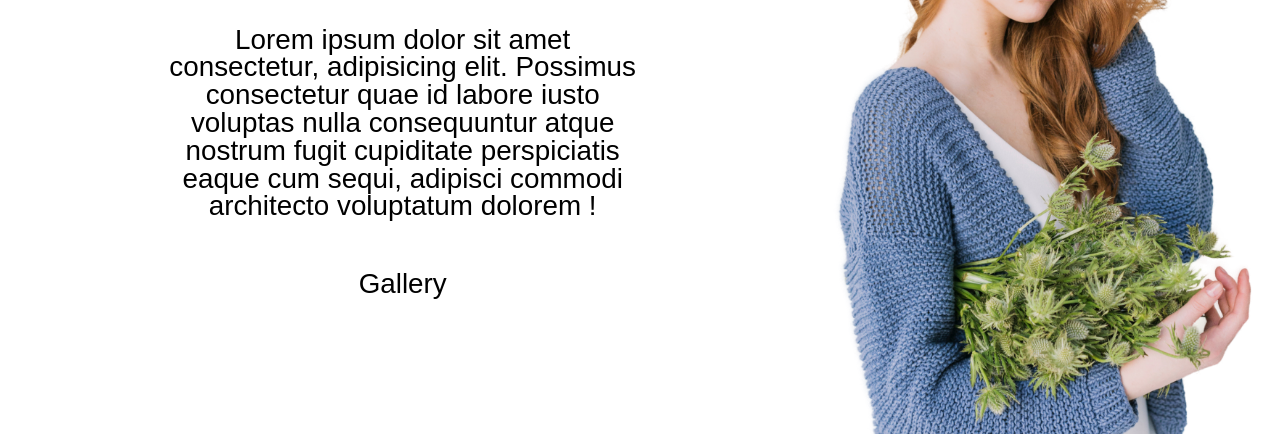
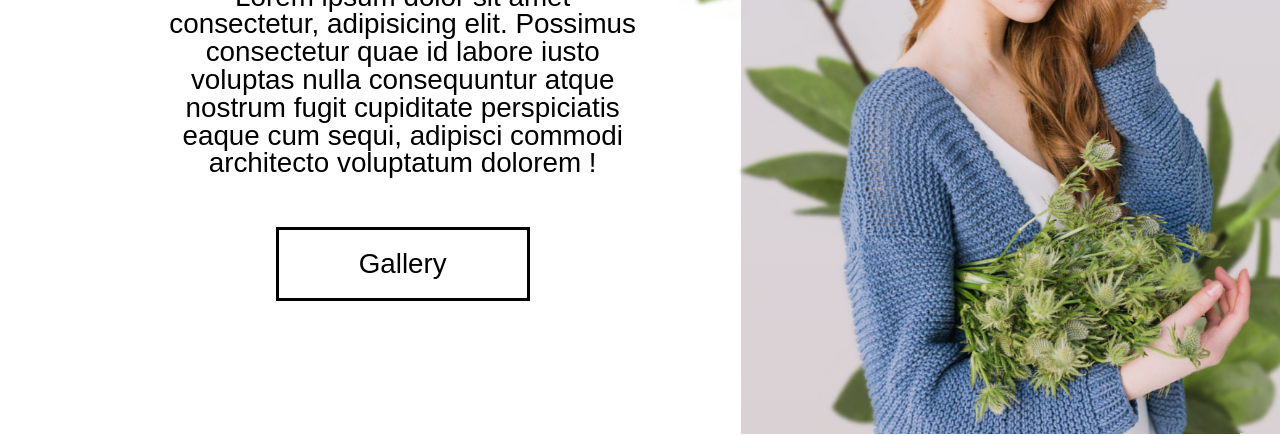
Before and after one commit to renemorales/Elena-Joy-Photographer, a plain HTML site: page index.html in a window 1280 px wide. Shown: the part 406-842 px from the top of the page. Drawn offline with Linux system fonts and the light colour scheme.

Commit message:
creating a plant animation

```diff
--- a/css/stylesheet.css
+++ b/css/stylesheet.css
@@ -73,6 +73,7 @@ a {
 
 body {
   font-family: 'Ruth1', sans-serif;
+  animation: opening 1s ease-in-out;
 }
 
 /**************[Nav section] */
@@ -100,13 +101,15 @@ nav {
   flex: 1 1 20rem;
 }
 
-
 .hero {
   min-height: 90vh;
   width: 95%;
   margin: 0 0 0 auto;
   display: flex;
   flex-wrap: wrap;
+  z-index: 2;
+  position: relative;
+  overflow: hidden;
 }
 
 .hero-introduction {
@@ -122,14 +125,71 @@ nav {
   padding-top: 3rem;
 }
 
+.hero-introduction a {
+  padding: 2rem 8rem;
+  border: 3px solid #000;
+  margin-bottom: 4rem;
+}
 
 .hero-images {
   flex: 1 1 40rem;
+  background: linear-gradient(#dad8dd, #dad1d4);
+  position: relative;
+  z-index: 1;
 }
-
 
 .hero-elena {
   width: 100%;
   height: 100%;
   object-fit: cover;
 }
+
+.plant {
+  position: absolute;
+  bottom: 0;
+  left: -20%;
+  z-index: -1;
+  transform: translateY(10%) rotateZ(-5deg) rotateX(-90deg);
+  animation: plant-entrance 1.5s ease-in-out 0.5s forwards,
+    plant-shake 2.5s infinite ease alternate-reverse 2s;
+  transform-origin: bottom;
+}
+
+.plant2 {
+  left: 40%;
+}
+
+/* Plant Animation */
+@keyframes opening {
+
+  from {
+    opacity: 0;
+  }
+
+  to {
+    opacity: 1;
+  }
+}
+
+@keyframes plant-entrance {
+
+  from {
+    transform: translateY(10%) rotateZ(-5deg) rotateX(-90deg);
+  }
+
+  to {
+    transform: translateY(0%) rotateZ(0deg) rotateX(0deg);
+  }
+}
+
+@keyframes plant-shake {
+  from {
+    transform: rotateZ(-5deg);
+
+  }
+
+  to {
+    transform: rotateZ(0deg);
+
+  }
+}
--- a/index.html
+++ b/index.html
@@ -32,7 +32,11 @@
           cupiditate perspiciatis eaque cum sequi,
           adipisci commodi architecto voluptatum dolorem !</p><a href="#gallery">Gallery</a>
       </div>
-      <div class="hero-images"><img class="hero-elena" src="./img/elena-joy.png" alt="photo of elena joy"></div>
+      <div class="hero-images">
+        <img class="hero-elena" src="./img/elena-joy.png" alt="photo of elena joy">
+        <img src="./img/plant1.png" alt="" class="plant1 plant">
+        <img src="./img/plant2.png" alt="" class="plant2 plant">
+      </div>
     </section>
   </main>
 </body>
```
